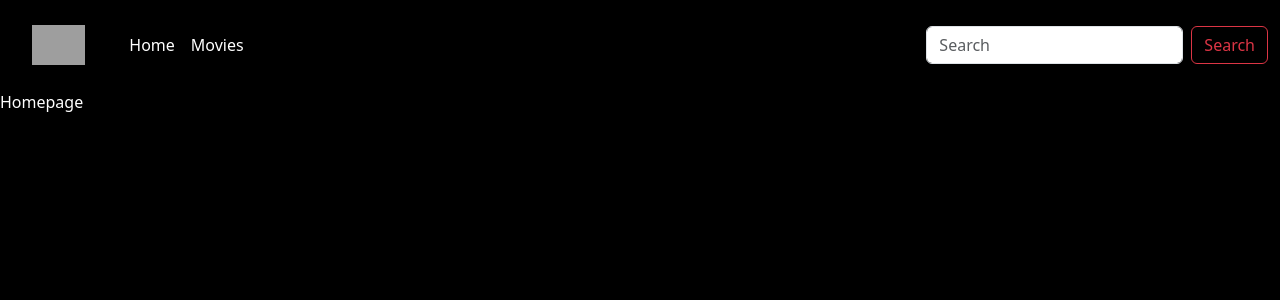
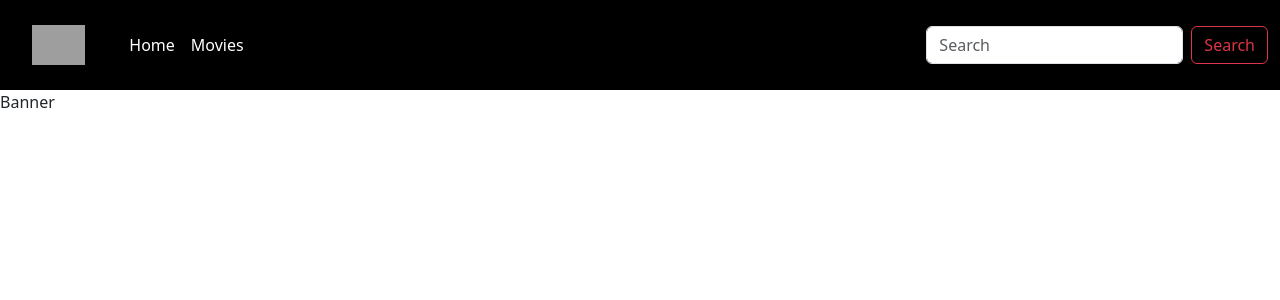
Before and after one commit to victoryalhj/React_Netflix_Demo, a React (Create React App) app: page / in a window 1280 px wide. Shown: the top 300 px of the page. Built offline with nearby package versions, Linux system fonts and the light colour scheme; no server answers; grey boxes are pictures that could not be loaded.

Commit message:
first commit

```diff
--- /dev/null
+++ b/src/hooks/usePopularMovies.js
@@ -0,0 +1,14 @@
+import React from 'react'
+import { useQuery } from '@tanstack/react-query'
+import api from '../utils/api'
+
+const fetchPopularMovies=()=>{
+  return api.get(`/movie/popular`)
+}
+
+export const usePopularMoviesQuery = ()=> {
+  return useQuery({
+    queryKey:['movie-popular'],
+    queryFn:fetchPopularMovies
+  })
+}
--- a/src/index.js
+++ b/src/index.js
@@ -4,13 +4,17 @@ import './index.css';
 import App from './App';
 import reportWebVitals from './reportWebVitals';
 import { BrowserRouter } from 'react-router-dom';
+import { QueryClient, QueryClientProvider } from '@tanstack/react-query';
 
 const root = ReactDOM.createRoot(document.getElementById('root'));
+const queryClient= new QueryClient()
+
 root.render(
-  <BrowserRouter>
-    <App />
-  </BrowserRouter>
-
+  <QueryClientProvider client={queryClient}>
+    <BrowserRouter>
+      <App />
+    </BrowserRouter>
+  </QueryClientProvider>
 );
 
 // If you want to start measuring performance in your app, pass a function
--- a/src/pages/Homepage/Homepage.jsx
+++ b/src/pages/Homepage/Homepage.jsx
@@ -1,11 +1,17 @@
 import React from 'react'
+import Banner from './components/Banner/Banner';
+
+//1.배너만들기 top popular movie
+//2.popular movie
+//3.top rated movie
+//4.upcoming movie
 
 const Homepage = () => {
   return (
-    <div className='homepage-area'>
-      Homepage
+    <div>
+      <Banner />
     </div>
-  )
-}
+  );
+};
 
-export default Homepage
+export default Homepage;
--- /dev/null
+++ b/src/pages/Homepage/components/Banner/Banner.jsx
@@ -0,0 +1,16 @@
+import React from 'react'
+import { usePopularMoviesQuery } from '../../../../hooks/usePopularMovies'
+
+const Banner = () => {
+
+    const {data} = usePopularMoviesQuery();
+    console.log('ddd', data);
+
+  return (
+    <div>
+      Banner
+    </div>
+  )
+}
+
+export default Banner;
```
Also changed, not shown: src/utils/api.js (+17 -9 lines), src/pages/Homepage/components/Banner/Banner.style.css (added).
